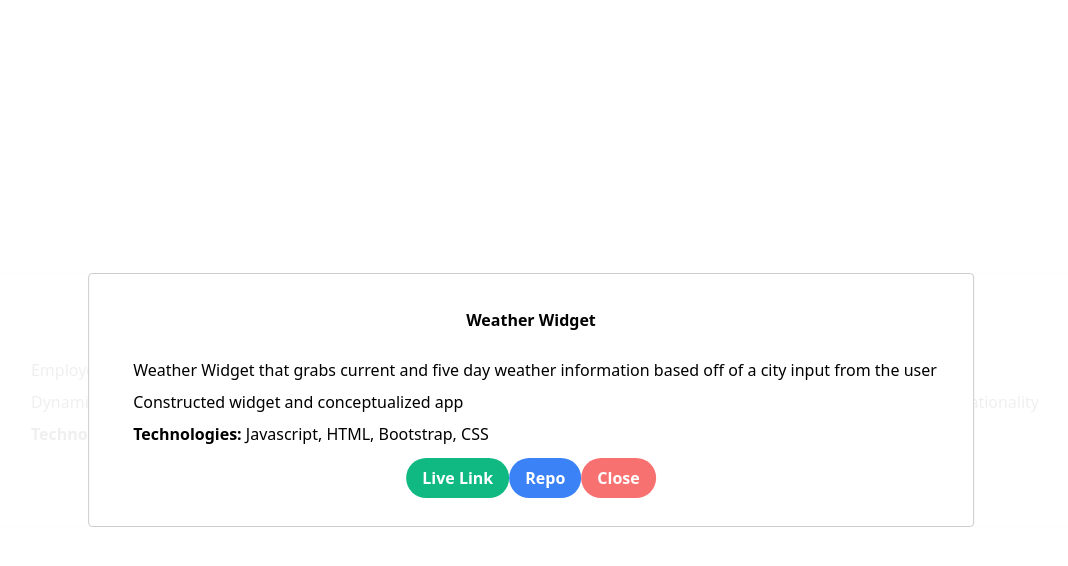
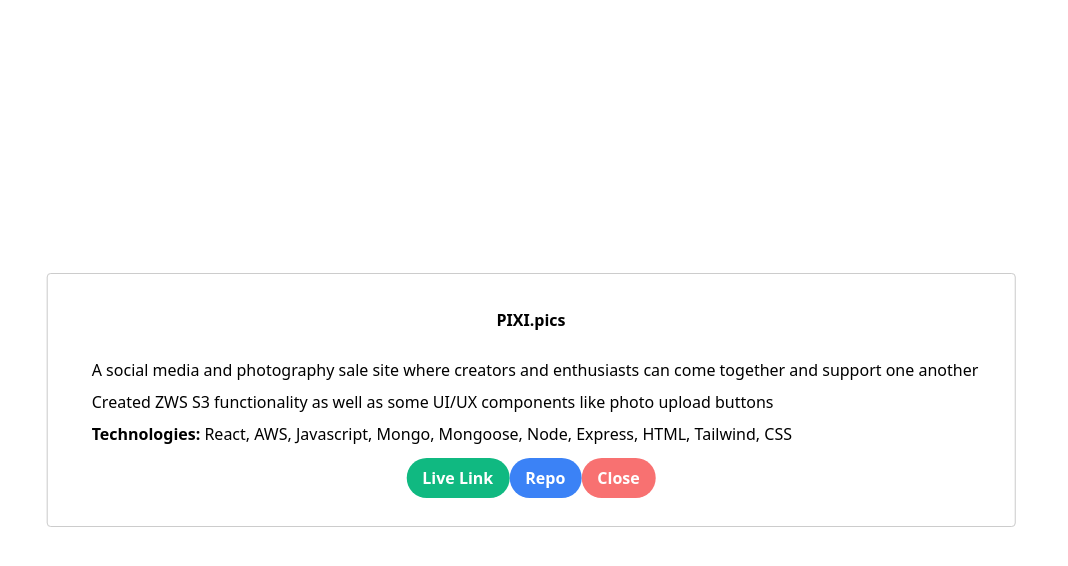
Before and after one commit to ajlaursen/react-portfolio, a React (Create React App) app: page / in a window 1280 px wide. Both pictures are taken after a click on the element 234 px from the left and 1419 px from the top of the page. Shown: the part 1019-1585 px from the top of the page, without its empty margins (109-1177 px from the left). Built offline with nearby package versions, Linux system fonts and the light colour scheme.

Commit message:
fixed modals and anchor tag positioning.

```diff
--- a/src/components/Body/index.js
+++ b/src/components/Body/index.js
@@ -10,15 +10,15 @@
   return (
     <>
       <div className="my-14">
-        <a name="top"></a>
+        <a name="top" className="absolute -top-10"></a>
         <Title />
-        <a name="about"></a>
+        <a name="about" className=" relative -top-16"></a>
         <About />
-        <a name="coding"></a>
+        <a name="coding" className=" relative -top-16"></a>
         <CodeCard />
-        <a name="resume"></a>
+        <a name="resume" className=" relative -top-16"></a>
         <Resume />
-        <a name="contact"></a>
+        <a name="contact" className=" relative -top-16"></a>
         <ContactCard />
         <PlaceHolder />
       </div>
--- a/src/components/CodeCard/index.js
+++ b/src/components/CodeCard/index.js
@@ -4,6 +4,8 @@
 
 function CodeCard() {
 	const [showModal, setShowModal] = useState(false);
+
+	const [activeProject, setActiveProject] = useState(projects[0])
 
 	const customStyles = {
 		content: {
@@ -15,6 +17,7 @@
 			transform: "translate(-50%, -50%)",
 		},
 	};
+
 
 	return (
 		<>
@@ -38,7 +41,11 @@
 							<div className="overflow-hidden rounded-lg shadow-lg">
 								<div
 									className="overflow-hidden h-64 cursor-pointer"
-									onClick={() => setShowModal(true)}
+									onClick={(e) => {
+										e.stopPropagation();
+										setShowModal(true);
+										setActiveProject(projects[index])
+									}}
 								>
 									<img
 										alt="screenshot"
@@ -52,28 +59,28 @@
 									style={customStyles}
 								>
 									<header className="flex items-center justify-center leading-tight p-2 md:p-4 font-black">
-										{result.title}
+										{activeProject.title}
 									</header>
 									<div className="flex items-center justify-between leading-none p-2 md:p-4">
 										<ul className="ml-2 divided">
 											<li className="text-grey-700">
-												{result.des1}
+												{activeProject.des1}
 											</li>
 											<br />
 											<li className="text-grey-700">
-												{result.des2}
+												{activeProject.des2}
 											</li>
 											<br />
 											<li className="text-grey-700">
 												<b>Technologies:</b>{" "}
-												{result.tech}
+												{activeProject.tech}
 											</li>
 										</ul>
 									</div>
 									<div className="flex items-center justify-center mb-2">
 										<button className="bg-green-500 hover:bg-green-600 text-white font-bold py-2 px-4 rounded-full">
 											<a
-												href={result.liveLink}
+												href={activeProject.liveLink}
 												target="_blank"
 												rel="noreferrer"
 											>
@@ -82,7 +89,7 @@
 										</button>
 										<button className="bg-blue-500 hover:bg-blue-700 text-white font-bold py-2 px-4 rounded-full">
 											<a
-												href={result.repo}
+												href={activeProject.repo}
 												target="_blank"
 												rel="noreferrer"
 											>
```
